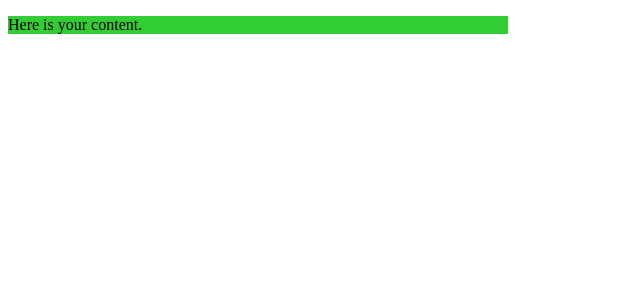
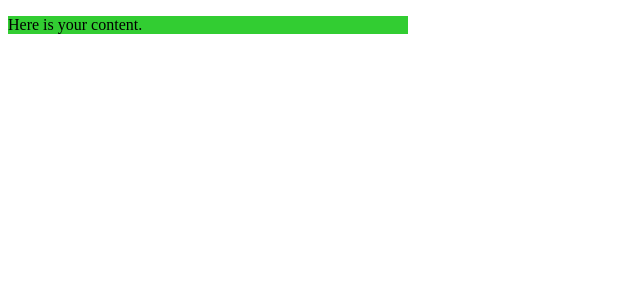
Before and after one commit to khazaddoom/Angular-Day2, an Angular app: page / in a window 1280 px wide. Shown: the top 300 px of the page, without its empty margins (0-640 px from the left). Built offline with nearby package versions, Linux system fonts and the light colour scheme.

Commit message:
learning ngStyle

```diff
--- a/src/app/app.component.html
+++ b/src/app/app.component.html
@@ -3,7 +3,7 @@
 </p>
 
 <ng-template #elseBlock>
-  <p [ngStyle] = "{ 'background-color': valueObj, 'max-width': '500px' }">
+  <p [ngStyle] = "{ 'background-color': valueObj, 'max-width': '400px' }">
     Here is your content.
   </p>
 </ng-template>
```
